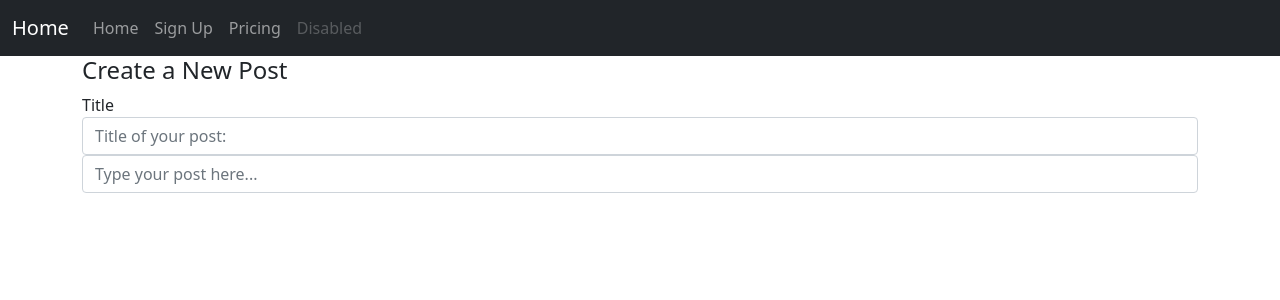
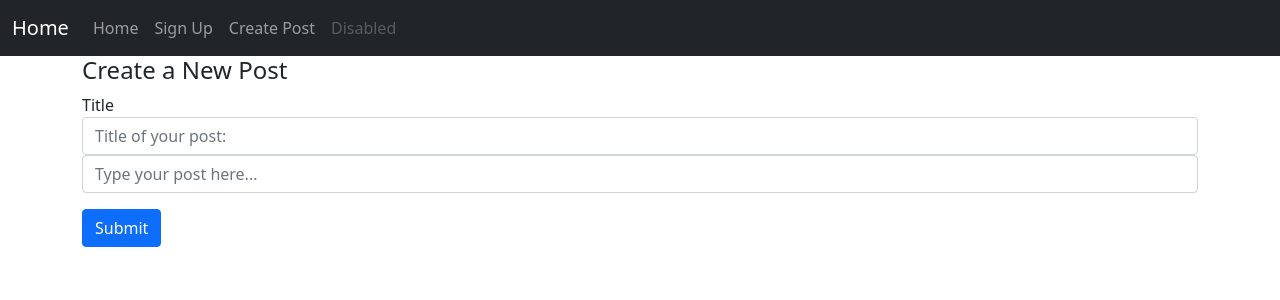
Before and after one commit to siobhankb/kekambas-week6-flask-intro, a Flask app: page /create_post in a window 1280 px wide. Shown: the top 300 px of the page. Run offline with Flask 2, Linux system fonts and the light colour scheme; some libraries are stand-ins or nearby versions.

Commit message:
set up route for new post

```diff
--- a/app/forms.py
+++ b/app/forms.py
@@ -17,3 +17,4 @@ class PostForm(FlaskForm):
     title = StringField('Title', validators = [DataRequired()])
     body = StringField('Body', validators=[DataRequired()])
     # no author needed here bc we set up foreign key in db to reference the User who made the post
+    submit = SubmitField()
--- a/app/routes.py
+++ b/app/routes.py
@@ -36,12 +36,20 @@ def signup():
     return render_template('signup.html', form=form)
 
 
-@app.route('/create_post')
+@app.route('/create_post',  methods=['GET', 'POST'])
 def create_post():
     form = PostForm()
+    if form.validate_on_submit():
+        post_title = form.title.data
+        post_body = form.body.data
+
+        new_post=Post(title=post_title, body=post_body, user_id=1)
+        flash(f'{new_post.title} successfully created!', 'success')
+        return redirect(url_for('index'))
+
+    return render_template('create_post.html', form=form)
 
 
-    return render_template('create_post.html', form=form)
 
 # when you close the terminal, it doesn't save the app you've run
 # python has a package that will automatically
--- a/app/templates/create_post.html
+++ b/app/templates/create_post.html
@@ -14,6 +14,7 @@
 
         {{ form.body.lable }}
         {{ form.body (class='form-control', placeholder='Type your post here...')}}
+        {{ form.submit(class='btn btn-primary mt-3')}}
     </div>
 </form>
 
--- a/app/templates/index.html
+++ b/app/templates/index.html
@@ -3,7 +3,7 @@
 {% block title %} Kekambas Blog | Home {% endblock %}
 
 {% block content %}
-    <h1>Hello {{ user.username }}</h1>
+    <h1>Hello you!</h1>
       {% for post in posts %}
         <div class="card">
           <div class="card-body">
--- a/app/templates/nav.html
+++ b/app/templates/nav.html
@@ -21,7 +21,7 @@
               <a class="nav-link" href="{{ url_for('signup') }}">Sign Up</a>
             </li>
             <li class="nav-item">
-              <a class="nav-link" href="#">Pricing</a>
+              <a class="nav-link" href="{{ url_for('create_post') }}">Create Post</a>
             </li>
             <li class="nav-item">
               <a class="nav-link disabled">Disabled</a>
--- a/notes.txt
+++ b/notes.txt
@@ -106,5 +106,11 @@ add to .gitignore:
     >render_template(<name_of_page.html>)
 
 
+
     1. make a new form (class/object) for PostForm (to set up page layout/format)
     2. send PostForm to routes
+    3. format .html file
+    4. make function in route methods = get & post
+    5. add to route:
+        if it's valid,
+          enter into db
```
